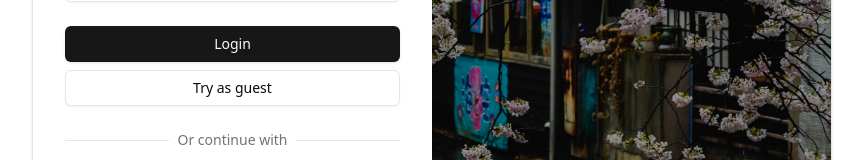
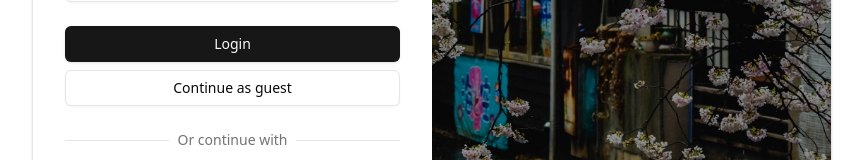
Before and after one commit to stefanrogic/neldor, a Next.js app: page /signin in a window 1280 px wide. Shown: the part 365-525 px from the top of the page, without its empty margins (208-1071 px from the left). Built offline with nearby package versions, Linux system fonts and the light colour scheme.

Commit message:
fixed typo

```diff
--- a/components/login-form.tsx
+++ b/components/login-form.tsx
@@ -39,7 +39,7 @@ export function LoginForm({ className, ...props }: React.ComponentProps<"div">)
                 </Link>
                 <Link href="/">
                   <Button type="submit" className="w-full" variant="outline">
-                    Try as guest
+                    Continue as guest
                   </Button>
                 </Link>
               </div>
```
